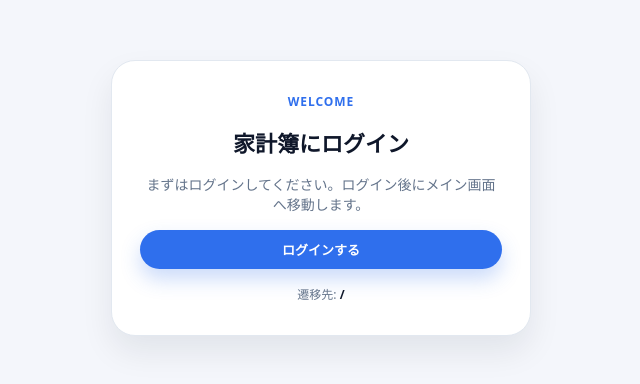
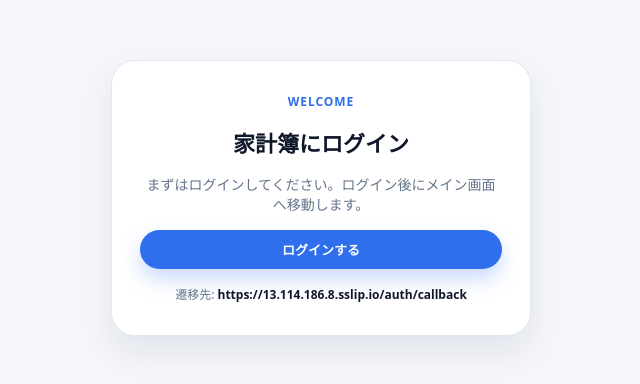
Before and after one commit to maruyamamasaya/kakeibo, a Next.js app: page /login in a window 1280 px wide. Shown: the part 166-550 px from the top of the page, without its empty margins (319-959 px from the left). Built offline with nearby package versions, Linux system fonts and the light colour scheme.

Commit message:
Update login redirect for Cognito callback

```diff
--- a/app/login/page.tsx
+++ b/app/login/page.tsx
@@ -5,8 +5,10 @@ import { useRouter } from "next/navigation";
 
 const LOGIN_STORAGE_KEY = "kakeibo:logged-in";
 
-const getRedirectPath = () =>
+const getRedirectTarget = () =>
   process.env.NEXT_PUBLIC_LOGIN_REDIRECT_PATH || "/";
+
+const isExternalUrl = (value: string) => /^https?:\/\//i.test(value);
 
 export default function LoginPage() {
   const router = useRouter();
@@ -19,7 +21,7 @@ export default function LoginPage() {
 
     const alreadyLoggedIn = window.localStorage.getItem(LOGIN_STORAGE_KEY);
     if (alreadyLoggedIn) {
-      router.replace(getRedirectPath());
+      router.replace(getRedirectTarget());
     }
   }, [router]);
 
@@ -28,9 +30,17 @@ export default function LoginPage() {
       return;
     }
 
+    const redirectTarget = getRedirectTarget();
+
     setIsSubmitting(true);
     window.localStorage.setItem(LOGIN_STORAGE_KEY, "true");
-    router.push(getRedirectPath());
+
+    if (isExternalUrl(redirectTarget)) {
+      window.location.assign(redirectTarget);
+      return;
+    }
+
+    router.push(redirectTarget);
   };
 
   return (
@@ -50,7 +60,7 @@ export default function LoginPage() {
           {isSubmitting ? "ログイン中..." : "ログインする"}
         </button>
         <p className="login-helper">
-          遷移先: <span>{getRedirectPath()}</span>
+          遷移先: <span>{getRedirectTarget()}</span>
         </p>
       </div>
     </main>
```
Also changed, not shown: 1 other file (tests, documents, lock files or other folders).
